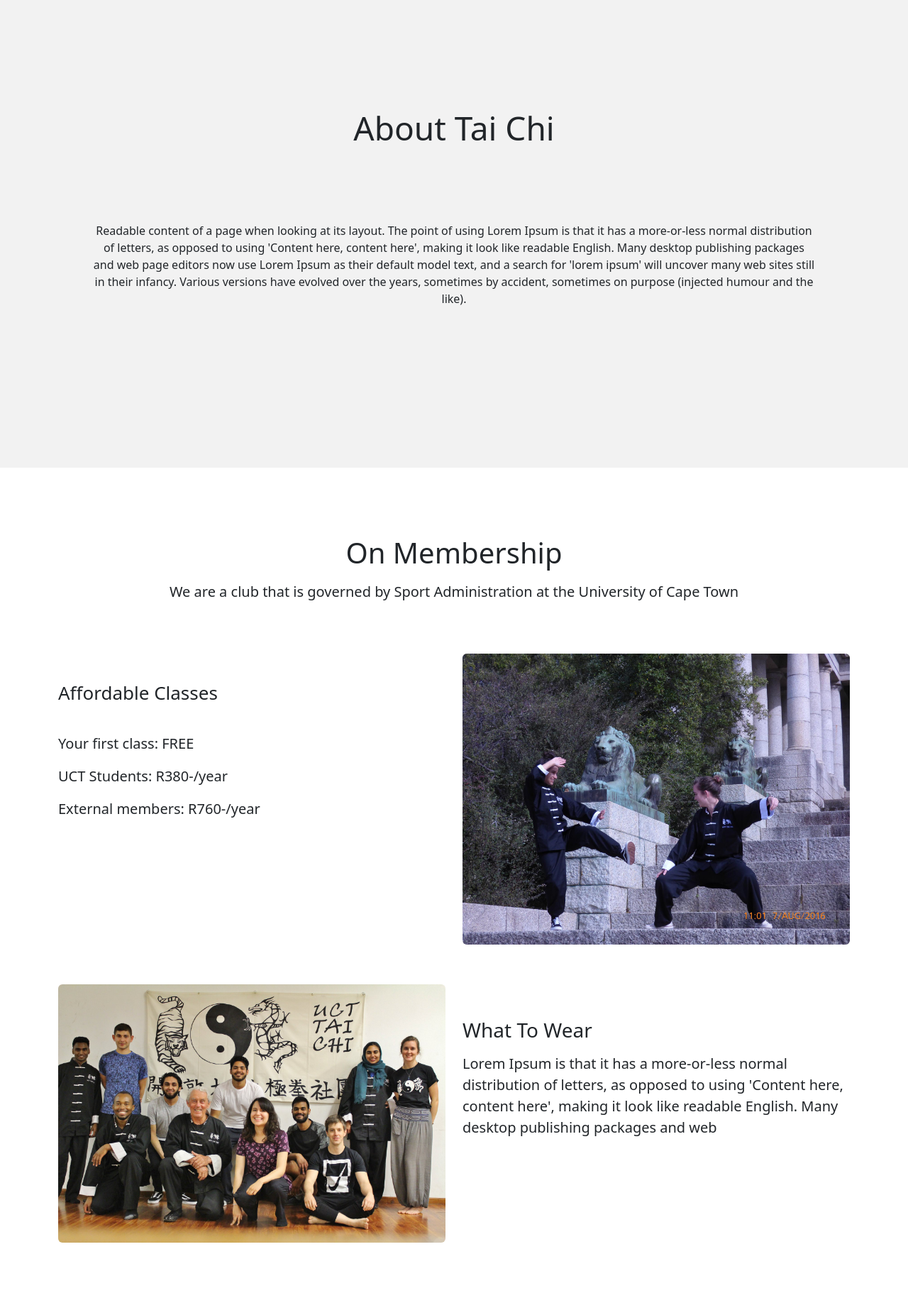
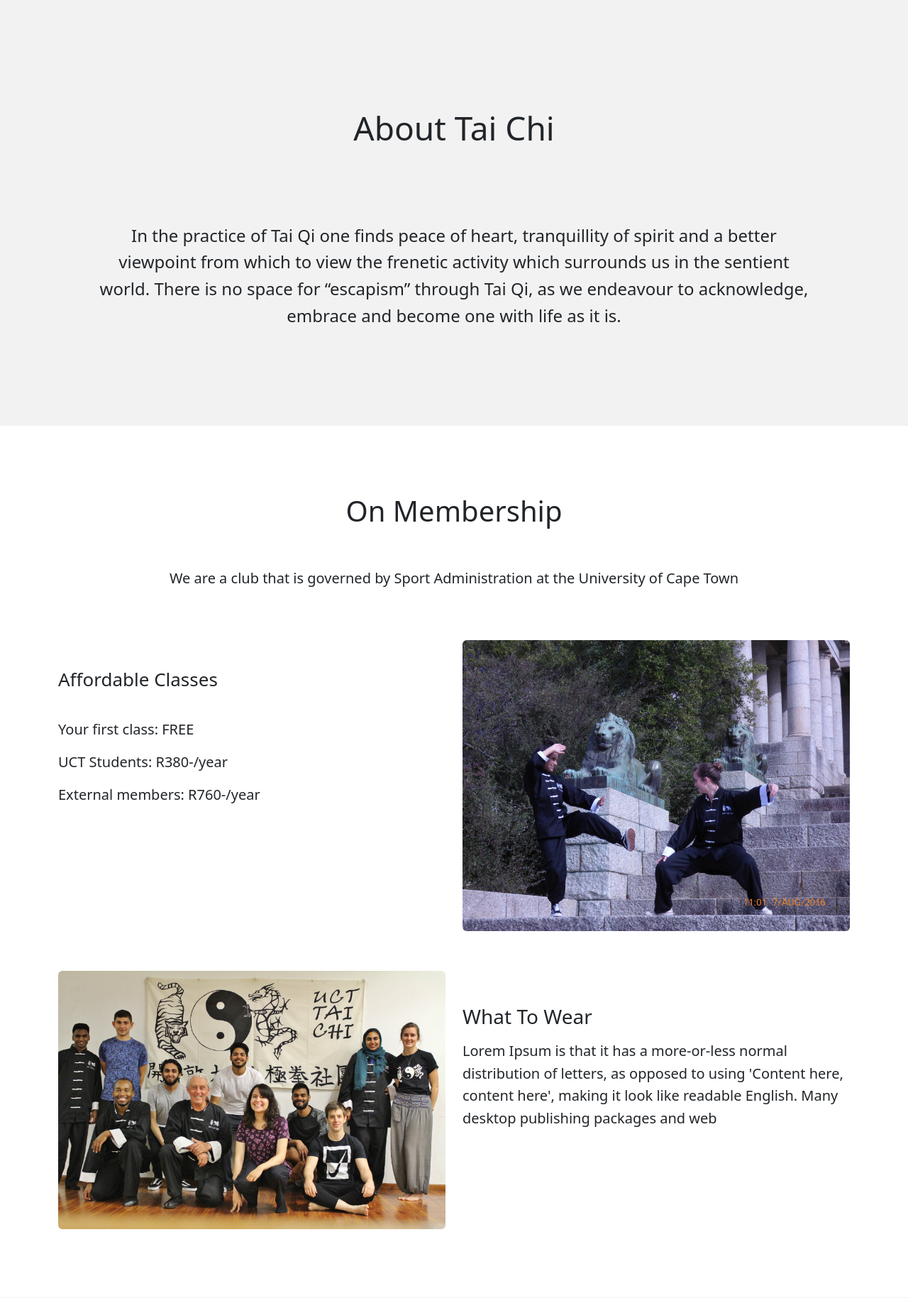
Before and after one commit to thatosmk/zhuoshan-taichi, a Rails app: page / in a window 1280 px wide. Shown: the part 1351-3180 px from the top of the page at 71% size. Run offline with Rails 7, Linux system fonts and the light colour scheme; data comes from the database, SQL or seed files in the repository; style sheets or scripts are compiled from the project's sources; some libraries are stand-ins or nearby versions.

Commit message:
styles posts pages for easy reading

```diff
--- a/app/assets/stylesheets/_mixins.scss
+++ b/app/assets/stylesheets/_mixins.scss
@@ -9,7 +9,7 @@
     padding-bottom: 130px;
     background-color: $color;
     position: relative;
-    min-height: calc(260px + 50vh);
+    min-height: calc(260px + 30vh);
 }
 
 @mixin landing_h1($color){
@@ -25,4 +25,5 @@
 @mixin landing_p($color){
     padding-top: 50px;
     font-size: 24px;
+    line-height: 1.58;
 }
--- a/app/assets/stylesheets/application.scss
+++ b/app/assets/stylesheets/application.scss
@@ -16,6 +16,7 @@
 @import "font-awesome";
 @import "summernote-bs4";
 @import "site";
+@import "post";
 @import "dashboard";
 @import "simple_calendar";
 @import "mixins";
--- /dev/null
+++ b/app/assets/stylesheets/post.scss
@@ -0,0 +1,27 @@
+@import "mixins";
+@import "variables";
+
+.post-header
+{
+    h1
+    {
+        @include landing_h2(#000);
+    }
+}
+
+.par-text
+{
+    p
+    {
+        text-align: left;
+        position: relative;
+        padding-bottom:  100px;
+        font-size: 21px;
+        line-height: 1.58;
+    }
+}
+
+.card-canvas
+{
+    @include landing_div(#fff);
+}
--- a/app/assets/stylesheets/site.scss
+++ b/app/assets/stylesheets/site.scss
@@ -21,6 +21,10 @@
         @include landing_h2(#000);
         padding-top: 130px;
     }
+    p
+    {
+        @include landing_p(#000);
+    }
 }
 .members
 {
@@ -40,6 +44,7 @@
         {
             @include landing_h3(#000);
         }
+
     }
 }
 .venue
@@ -69,6 +74,10 @@
         @include landing_h2(#000);
         padding-top: 30px;
     }
+    p
+    {
+        @include landing_p(#000);
+    }
 }
 .socials
 {
@@ -77,6 +86,10 @@
     {
         @include landing_h2(#000);
         padding-top: 30px;
+    }
+    p
+    {
+        @include landing_p(#000);
     }
 }
 .contact
--- a/app/views/site/index.html.erb
+++ b/app/views/site/index.html.erb
@@ -224,14 +224,7 @@
       </h2>
       <div class="py-5 mx-4">
         <p class="py-5 mx-4">
-          Readable content of a page when looking at its layout. The point of
-          using Lorem Ipsum is that it has a more-or-less normal distribution of
-          letters, as opposed to using 'Content here, content here', making it
-          look like readable English. Many desktop publishing packages and web
-          page editors now use Lorem Ipsum as their default model text, and a
-          search for 'lorem ipsum' will uncover many web sites still in their
-          infancy. Various versions have evolved over the years, sometimes by
-          accident, sometimes on purpose (injected humour and the like).
+          In the practice of Tai Qi one finds peace of heart, tranquillity of spirit and a better viewpoint from which to view the frenetic activity which surrounds us in the sentient world.  There is no space for “escapism” through Tai Qi, as we endeavour to acknowledge, embrace and become one with life as it is.
         </p>
       </div>
     </div>
@@ -241,10 +234,10 @@
 <div class="py-5 members">
   <div class="container">
     <div class="text-center">
-      <h1 class="pt-5">
+      <h1 class="pt-5 pb-4">
         On Membership
       </h1>
-      <p class="lead pt-2 pb-5">
+      <p class="lead pt-4 pb-5">
         We are a club that is governed by Sport Administration at the University of Cape Town
       </p>
     </div>
@@ -286,7 +279,7 @@
             <h3>
               What To Wear
             </h3>
-            <p class="lead py-2">
+            <p style="line-height: 1.58;" class="lead py-2">
               Lorem Ipsum is that it has a more-or-less normal distribution of
               letters, as opposed to using 'Content here, content here', making it
               look like readable English. Many desktop publishing packages and web
```
Also changed, not shown: app/views/posts/index.html.erb (+6 -4 lines), app/views/posts/show.html.erb (+21 -19 lines).
